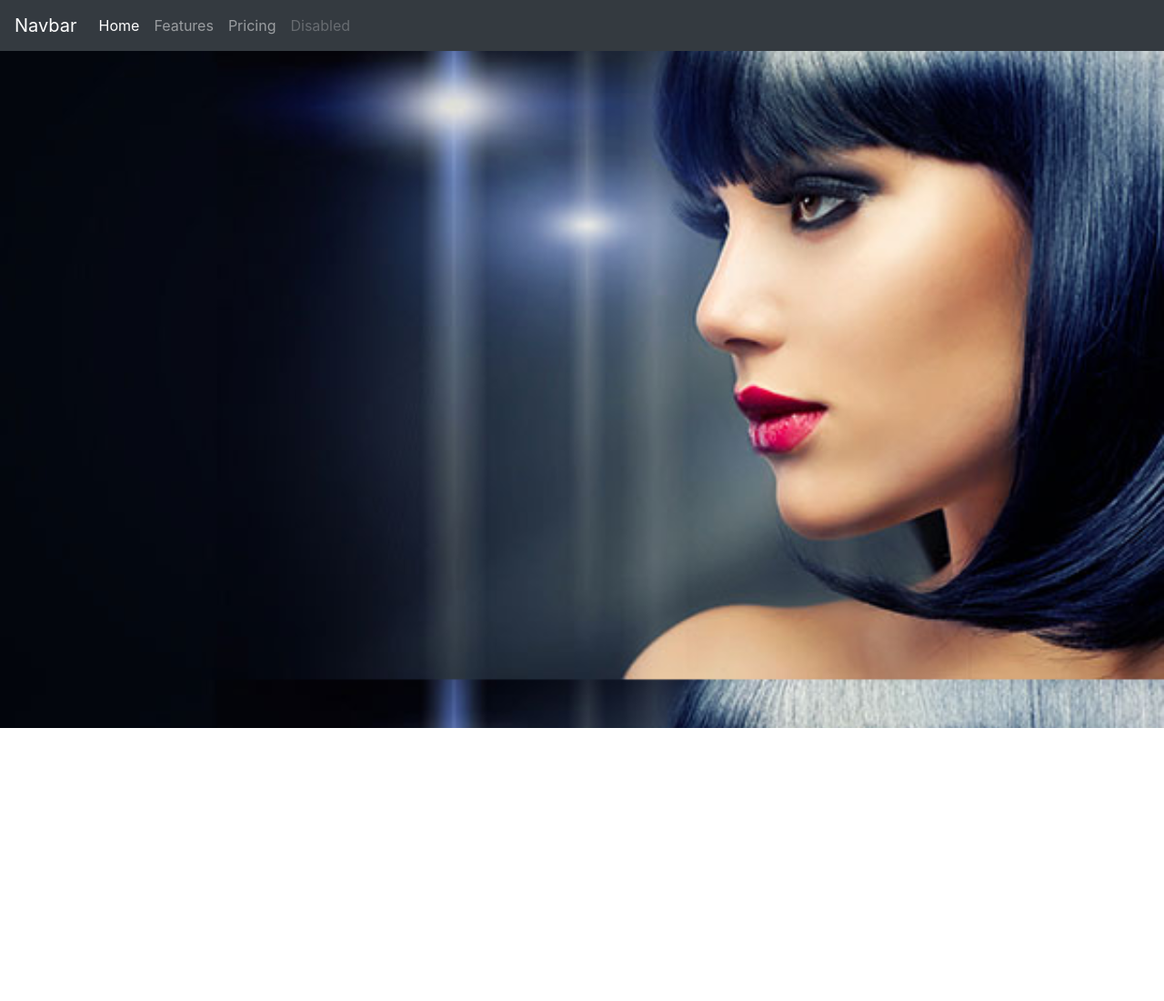
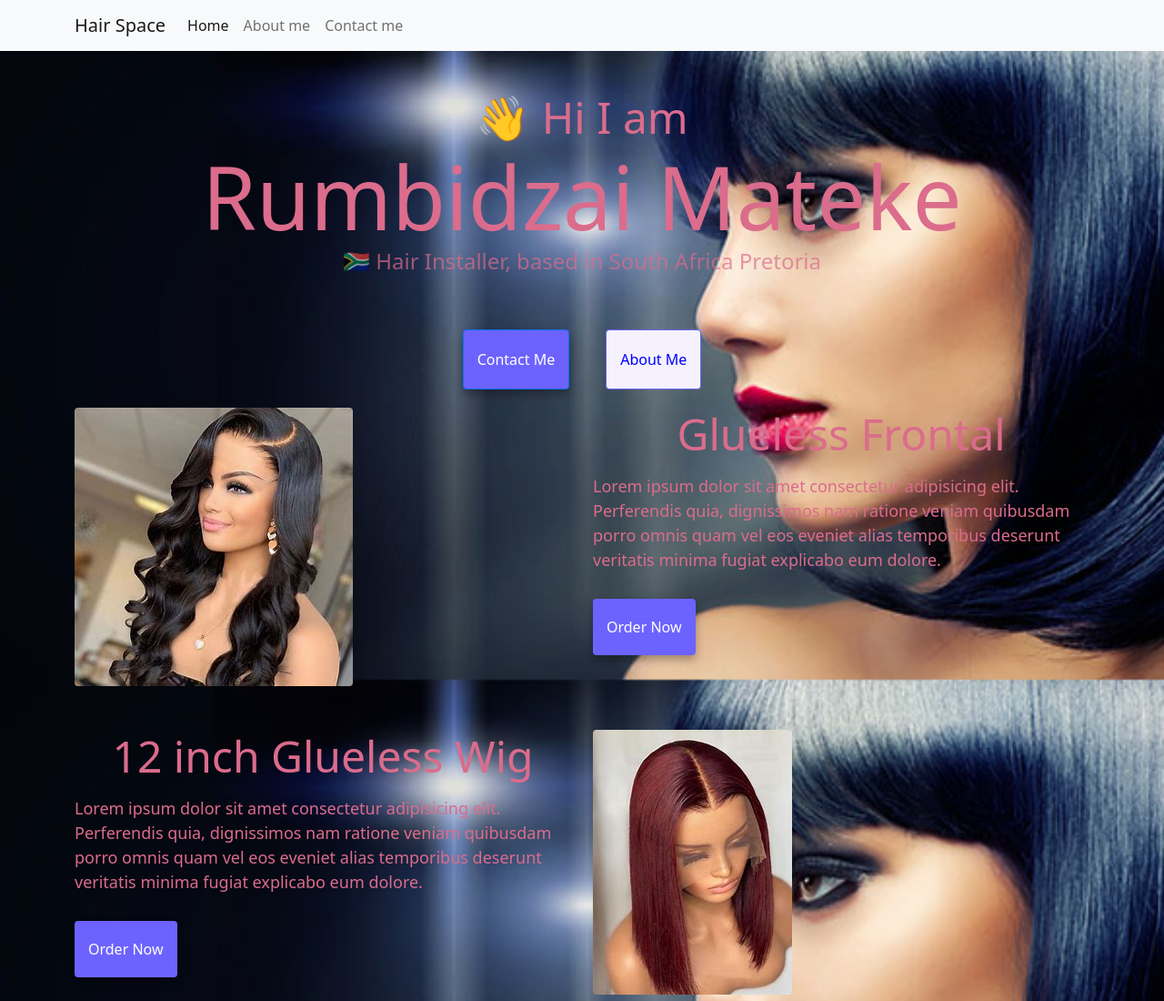
Before and after one commit to audreymateke/Landing-page-, a plain HTML site: page index.html in a window 1280 px wide. Shown: the top 1100 px of the page at 91% size. Before the commit the page ends 800 px from the top, so only its background shows below. Drawn offline with nearby package versions, Linux system fonts and the light colour scheme.

Commit message:
add images

```diff
--- a/index.html
+++ b/index.html
@@ -1,32 +1,119 @@
+
 <!DOCTYPE html>
 <html lang="en">
-<head>
-    <meta charset="UTF-8">
-    <meta name="viewport" content="width=device-width, initial-scale=1.0">
-    <link rel="stylesheet" href="https://cdn.jsdelivr.net/npm/bootstrap@4.0.0/dist/css/bootstrap.min.css" integrity="sha384-Gn5384xqQ1aoWXA+058RXPxPg6fy4IWvTNh0E263XmFcJlSAwiGgFAW/dAiS6JXm" crossorigin="anonymous">
-    <script src="https://code.jquery.com/jquery-3.2.1.slim.min.js" integrity="sha384-KJ3o2DKtIkvYIK3UENzmM7KCkRr/rE9/Qpg6aAZGJwFDMVNA/GpGFF93hXpG5KkN" crossorigin="anonymous"></script>
-    <script src="https://cdn.jsdelivr.net/npm/popper.js@1.12.9/dist/umd/popper.min.js" integrity="sha384-ApNbgh9B+Y1QKtv3Rn7W3mgPxhU9K/ScQsAP7hUibX39j7fakFPskvXusvfa0b4Q" crossorigin="anonymous"></script>
-    <script src="https://cdn.jsdelivr.net/npm/bootstrap@4.0.0/dist/js/bootstrap.min.js" integrity="sha384-JZR6Spejh4U02d8jOt6vLEHfe/JQGiRRSQQxSfFWpi1MquVdAyjUar5+76PVCmYl" crossorigin="anonymous"></script>
-    <link rel="stylesheet" href="style.css">
-    <title>Mandys Frontal</title>
-</head>
-<body class="body">
-    <nav class="navbar navbar-expand-lg navbar-dark bg-dark">
-        <a class="navbar-brand" href="#">Navbar</a>
-        <button class="navbar-toggler" type="button" data-toggle="collapse" data-target="#navbarNavAltMarkup" aria-controls="navbarNavAltMarkup" aria-expanded="false" aria-label="Toggle navigation">
+  <head>
+    <meta charset="UTF-8" />
+    <meta http-equiv="X-UA-Compatible" content="IE=edge" />
+    <meta name="viewport" content="width=device-width, initial-scale=1.0" />
+    <meta name="description" content="Rumbidzai`s portfolio with projects"/>
+        <title> FRONTALS </title>
+    <link
+      href="https://cdn.jsdelivr.net/npm/bootstrap@5.0.0-beta2/dist/css/bootstrap.min.css"
+      rel="stylesheet"
+      integrity="sha384-BmbxuPwQa2lc/FVzBcNJ7UAyJxM6wuqIj61tLrc4wSX0szH/Ev+nYRRuWlolflfl"
+      crossorigin="anonymous"
+    />
+    <script
+      src="https://cdn.jsdelivr.net/npm/bootstrap@5.0.0-beta2/dist/js/bootstrap.bundle.min.js"
+      integrity="sha384-b5kHyXgcpbZJO/tY9Ul7kGkf1S0CWuKcCD38l8YkeH8z8QjE0GmW1gYU5S9FOnJ0"
+      crossorigin="anonymous"
+    ></script>
+    <link rel="stylesheet" href="style.css" />
+  </head>
+  <body>
+    <nav class="navbar navbar-expand-lg navbar-light bg-light fixed-top">
+      <div class="container">
+        <a class='navbar-brand' href='/'>Hair Space</a>
+        <button
+          class="navbar-toggler"
+          type="button"
+          data-bs-toggle="collapse"
+          data-bs-target="#navbarNav"
+          aria-controls="navbarNav"
+          aria-expanded="false"
+          aria-label="Toggle navigation"
+        >
           <span class="navbar-toggler-icon"></span>
         </button>
-        <div class="collapse navbar-collapse" id="navbarNavAltMarkup">
-          <div class="navbar-nav">
-            <a class="nav-item nav-link active" href="#">Home <span class="sr-only">(current)</span></a>
-            <a class="nav-item nav-link" href="#">Features</a>
-            <a class="nav-item nav-link" href="#">Pricing</a>
-            <a class="nav-item nav-link disabled" href="#">Disabled</a>
+        <div class="collapse navbar-collapse" id="navbarNav">
+          <ul class="navbar-nav">
+            <li class="nav-item">
+              <a aria-current='page' class='nav-link active' href='/'>Home</a
+              >
+            </li>
+            <li class="nav-item">
+              <a class='nav-link' href='/about'>About me</a>
+            </li>
+            <li class="nav-item">
+              <a class='nav-link' href='/about#contact'>Contact me</a>
+            </li>
+          </ul>
+        </div>
+      </div>
+    </nav>
+    <h2>👋 Hi I am</h2>
+    <h1>Rumbidzai Mateke</h1>
+    <h3>🇿🇦 Hair Installer, based in South Africa Pretoria</h3>
+    <div class="navigation-links">
+      <a class='primary-link btn btn-primary' href='/about#contact' role='button'>Contact me</a
+      >
+      <a class='secondary-link btn btn-primary' href='/about'>About me</a>
+    </div>
+    <div class="container">
+      <div class="row">
+        <div class="col-md-6">
+          <img src="images/download (1).jpeg" class="img-fluid rounded"  alt="picture of a yoga app"/>
+        </div>
+        <div class="col-md-6">
+          <h2 class="mb-3">Glueless Frontal</h2>
+          <p>
+            Lorem ipsum dolor sit amet consectetur adipisicing elit. Perferendis
+            quia, dignissimos nam ratione veniam quibusdam porro omnis quam vel
+            eos eveniet alias temporibus deserunt veritatis minima fugiat
+            explicabo eum dolore.
+          </p>
+          <div class="mt-5">
+            <a href="#" class="primary-link">Order Now</a>
           </div>
         </div>
-      </nav>
+      </div>
+      <div class="row mt-5">
+        <div class="col-md-6">
+          <h2 class="mb-3">12 inch Glueless Wig</h2>
+          <p>
+            Lorem ipsum dolor sit amet consectetur adipisicing elit. Perferendis
+            quia, dignissimos nam ratione veniam quibusdam porro omnis quam vel
+            eos eveniet alias temporibus deserunt veritatis minima fugiat
+            explicabo eum dolore.
+          </p>
+          <div class="mb-5 mt-5">
+            <a href="#" class="primary-link">Order Now</a>
+          </div>
+        </div>
+        <div class="col-md-6">
+          <img src="images/OIP (5).jpeg" class="img-fluid rounded"  alt="picture of a weather app"/>
+        </div>
+      </div>
+      <div class="row mt-5">
+        <div class="col-md-6">
+          <img src="images/download.jpeg" class="img-fluid rounded"  alt="picture of a yogurt app"/>
+          <img src="images/why.jpg" class="img-fluid rounded"  alt="picture of a yogurt app"/>
+        </div>
+        <div class="col-md-6">
+          <h2 class="mb-3">Yogurt app</h2>
+          <p>
+            Lorem ipsum dolor sit amet consectetur adipisicing elit. Perferendis
+            quia, dignissimos nam ratione veniam quibusdam porro omnis quam vel
+            eos eveniet alias temporibus deserunt veritatis minima fugiat
+            explicabo eum dolore.
+          </p>
+          <div class="mt-5">
+            <a href="#" class="primary-link">Launch Yogurt App</a>
+          </div>
+        </div>
+      </div>
 
 
-
-</body>
+    </div>
+  </body>
 </html>
--- a/style.css
+++ b/style.css
@@ -1,5 +1,95 @@
-.body {
+:root {
+    --primary-color: #6c63ff;
+    --secondary-color: #f5f2fe;
+    --box-shadow: 0 5px 10px rgba(0, 0, 0, 0.3);
+  }
 
-    background-image: url('images/why.jpg');
-    background-size: cover;
-}
+  body {
+    background-image: url(images/why.jpg);
+    background-size:contain;
+    margin-top: 100px;
+    color:#db6c8c ;
+  }
+
+  h1,
+  h2,
+  h3 {
+    margin: 0;
+  }
+
+  h1 {
+    text-align: center;
+    font-size: 96px;
+  }
+
+  h2 {
+    text-align: center;
+    font-size: 48px;
+  }
+
+  h3 {
+    text-align: center;
+    font-size: 24px;
+    opacity: 0.7;
+  }
+
+  p {
+    font-size: 18px;
+    line-height: 1.5;
+  }
+
+  .navigation-links {
+    display: flex;
+    margin-top: 40px;
+    justify-content: center;
+  }
+
+  .navigation-links a {
+    margin: 20px;
+  }
+
+  .primary-link {
+    border-radius: 4px;
+    padding: 20px 15px;
+    text-decoration: none;
+    text-transform: capitalize;
+    background: var(--primary-color);
+    box-shadow: var(--box-shadow);
+    color: white;
+  }
+
+  .secondary-link {
+    border-radius: 4px;
+    padding: 20px 15px;
+    text-decoration: none;
+    text-transform: capitalize;
+    color: blue;
+    background: var(--secondary-color);
+    border: 1px solid var(--primary-color);
+  }
+
+  .homepage-link {
+    color: var(--primary-color);
+    text-align: center;
+    display: block;
+  }
+
+  .about-paragraphs {
+    margin: 30px 0;
+  }
+
+  .about-paragraphs p {
+    margin: 10px;
+  }
+
+  .email-link {
+    display: flex;
+    justify-content: center;
+    color: var(--primary-color);
+    font-size: 28px;
+    text-decoration: none;
+  }
+
+  .email-link:hover {
+    text-decoration: underline;
+  }
```
Also changed, not shown: about.html (added, +71 -0 lines).
